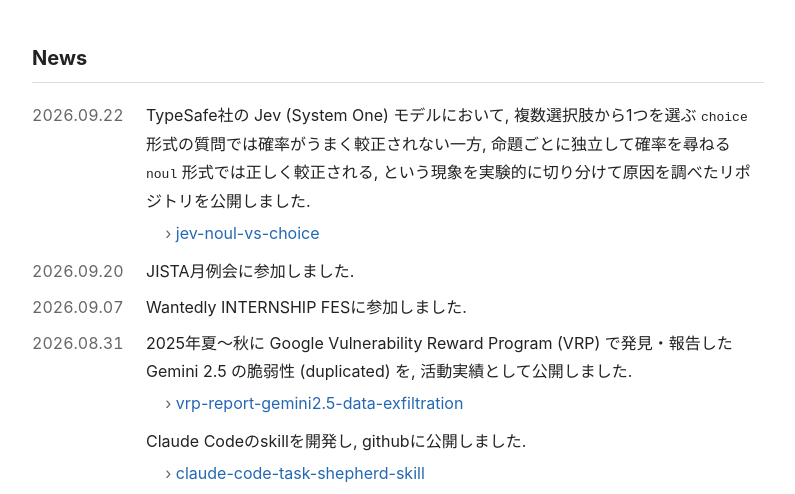
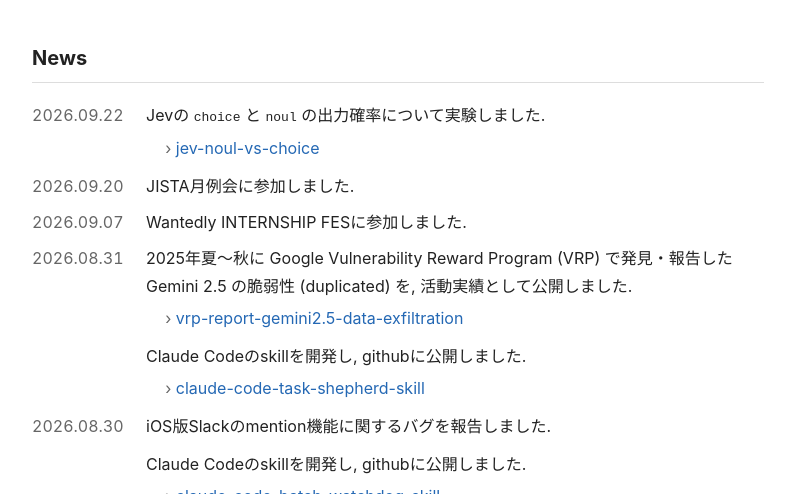
Before and after one commit to TakumiNoguchi2004/profile, a plain HTML site: page index.html in a window 1280 px wide. Shown: the part 266-760 px from the top of the page, without its empty margins (242-1037 px from the left). Drawn offline with Linux system fonts and the light colour scheme.

Commit message:
Shorten jev-noul-vs-choice news description
Co-Authored-By: Claude Sonnet 5 <noreply@anthropic.com>
Claude-Session: https://claude.ai/code/session_01LnqDEYteB3Pgk9RkomDtgp

```diff
--- a/index.html
+++ b/index.html
@@ -381,10 +381,7 @@
           <div class="news-items">
             <div class="news-item">
               <span>
-                TypeSafe社の Jev (System One) モデルにおいて, 複数選択肢から1つを選ぶ
-                <code>choice</code> 形式の質問では確率がうまく較正されない一方,
-                命題ごとに独立して確率を尋ねる <code>noul</code> 形式では正しく較正される,
-                という現象を実験的に切り分けて原因を調べたリポジトリを公開しました.
+                Jevの <code>choice</code> と <code>noul</code> の出力確率について実験しました.
               </span>
               <ul class="news-links">
                 <li>
```
